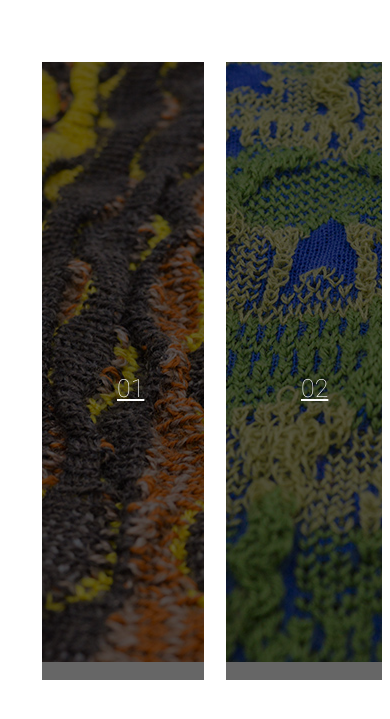
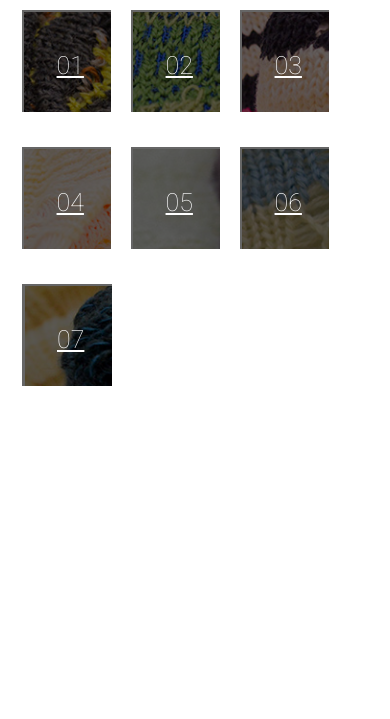
Before and after one commit to mateoreggie/mateoreggie.github.io, a PHP site: page /textiles/materials/m_landing.html in a window 390 px wide. Shown: the top 719 px of the page. Run offline with PHP 8.4, Linux system fonts and the light colour scheme.

Commit message:
make mobile compatible

```diff
--- a/index.html
+++ b/index.html
@@ -3,6 +3,7 @@
   <meta lang ="en">
   <meta charset = "utf-8">
   <title>HOME</title>
+  <meta name="viewport" content="width=device-width, initial-scale=1.0">
   <link rel="stylesheet" href="./styles.css">
   <link rel="preconnect" href="https://fonts.googleapis.com">
 <link rel="preconnect" href="https://fonts.gstatic.com" crossorigin>
@@ -41,7 +42,7 @@
 <div id="homecontent">
 
 <div class="link">
-<label for="homepage button">PROJECTS</label>
+<label style="left:28%;" for="homepage button">PROJECTS</label>
 <div class="imageoverlay"></div>
 <a href="./textiles/projects/projects.html">
 <img alt="Detail of a neon colored fabric in an alternating checkerboard pattern in pink, purple and yellow. The surface wavers with numerious pleats illuminated by light from above."
@@ -53,7 +54,7 @@ src="./textiles/icons/projects.jpg"></img>
 <a href="./textiles/patterns/patterns.html">
 <img alt="Complex pattern where cream elements weave in and out between blues filling in between space with details accenting the composition in shades of brown, pink and orange." src="./textiles/icons/pattern.jpg"></img>
 </a>
-<label for="homepage button">PATTERNS</label>
+<label style="left:28%;" for="homepage button">PATTERNS</label>
 <div class="imageoverlay"></div>
 
 </div>
--- a/js.js
+++ b/js.js
@@ -113,7 +113,7 @@ function makeWindow(parentDoc, event){
 		img.style.width="auto";img.style.height="95%";img.style.display="inline-block";img.style.marginTop="1.2%";
 
 
-		bt.innerText="X";bt.style.position="absolute";bt.style.left="97.3%";bt.style.top="9px";
+		bt.innerText="X";bt.style.position="absolute";bt.style.left="15px";bt.style.top="9px";
 		bt.className="blowupExit";bt.style.backgroundColor="white";bt.style.fontFamily="\'Roboto'\,sans-serif";
 		bt.style.fontWeight="200";bt.style.borderStyle="none";bt.style.fontSize="30px";
 
--- a/other.html
+++ b/other.html
@@ -4,6 +4,7 @@
   <meta lang ="en">
   <meta charset = "utf-8">
   <title>LANDING PAGE</title>
+    <meta name="viewport" content="width=device-width, initial-scale=1.0">
   <link rel="stylesheet" href="./styles.css">
    <link rel="preconnect" href="https://fonts.googleapis.com">
 <link rel="preconnect" href="https://fonts.gstatic.com" crossorigin>
--- a/styles.css
+++ b/styles.css
@@ -33,6 +33,10 @@ button{
 button:hover{
 	color:gray;
 	cursor:pointer;
+}
+
+a{
+    text-decoration:none;
 }
 
 button img{
@@ -86,10 +90,12 @@ h1 {
 .content{
 	display:flex;
 	flex-direction:row;
-	gap:50px;
-	margin-top:50px;
+	gap:20px;
+	//margin-top:50px;
 	border-style:none;
 }
+
+
 
 #materials_landing{
 	gap:10px;
@@ -172,8 +178,9 @@ h1 {
 	margin:0 0 0 0;
 	padding:0;
 	font-weight:300;
-	font-size:17px;
+
 }
+
 
 .sidebar a{
 	text-decoration:none;
@@ -190,7 +197,7 @@ h1 {
 
 
 .sidebar li{
-	padding: 5px;
+    padding: 5px;
 }
 
 .samples{
@@ -256,10 +263,18 @@ h1 {
 	opacity:1;
 	z-index:2;
 	font-weight:200;
-	top:50%;
+	top:45%;
 	left:32%;
 	text-decoration:underline;
 	font-size:25px;
+}
+
+.iframe_content{
+	display:flex;
+	flex-direction:row;
+	gap:20px;
+	//margin-top:50px;
+	border-style:none;
 }
 
 .mlink label{
@@ -319,3 +334,173 @@ h1 {
 .webproject:hover{
 	color:gray;
 }
+
+@media screen and (min-width:401px){
+    .sidebar{
+	font-size:17px;
+    }
+
+}
+
+@media screen and (max-width:400px){
+    body{
+	margin:0;
+	padding:0;
+    }
+
+    a{
+	font-size:12px;
+    }
+
+    pre{
+	margin-left:20px;
+	font-size:8px;
+    }
+
+    .info{
+	margin-left:10px;
+    }
+
+    .info h3{
+	font-size:12px;
+    }
+
+    .samples a{
+	font-size:12px;
+    }
+
+    .ibody{
+	overflow-x:clip;
+    }
+
+    #mibody{
+	margin-left:12px;
+	//overflow-y:clip;
+    }
+
+    #mend{
+	width:100px;
+	overflow:clip;
+    }
+
+    .content{
+	height:84vh;
+	//width:110vw;
+	flex-direction:column;
+    }
+
+    .contact{
+	margin-left:10px;
+    }
+
+    .portfolio{
+	width:90%;
+    }
+
+    .patcontent img{
+	height:140px;
+	width:auto;
+    }
+
+    .portcontent .vertical img{
+	width:200px;
+	height:auto;
+    }
+
+    .sidebar{font-size:12px;
+	     margin:8px;
+	    }
+
+    #homecontent{
+	flex-direction:column;
+    }
+
+    h4{font-size:13px;}
+
+    address{font-size:12px;}
+    h1{font-size:20px;
+       margin:8px;
+      }
+    .iframe_content img{
+	width:240px;
+	height:240px;
+	object-fit:cover;
+    }
+    .iframe_content{
+	position:absolute;
+	top:0;
+	flex-direction:column;
+	gap:10px;
+	//margin-right:50px;
+	text-align:center;
+    }
+
+    #materials_landing{
+	flex-direction:row;
+	flex-wrap:wrap;
+    }
+
+    #materials_landing a{
+	width:75px;
+	//height:150px;
+	//padding:2px;
+	overflow:clip;
+	margin-top:0;
+    }
+
+    #materials_landing img{
+	height:100px;
+	object-fit:cover;
+    }
+    .materialoverlay{
+	width:90%;
+	height:80%;
+	top:10px;
+	left:10px;
+    }
+    .mlink label{
+	top:40%;
+	left:45%;
+    }
+    .link{
+	margin-left:25px;
+    }
+
+    .link label{
+	font-size:20px;
+	left:10%;
+
+    }
+
+    #homecontent .link{
+	margin-top:10px;
+	height:250px;
+	width:250px;
+    }
+
+    #homecontent .link img{
+	height:250px;
+	width:250px;
+	object-fit:cover;
+    }
+
+    .portcontent{
+	margin-left:12px;
+    }
+
+    .portcontent img{
+	width:230px;
+	height:auto;
+    }
+
+    #illusory{left:5%;}
+    #undulation{left:23%;}
+    #seafish{left:33%;}
+    #soft_encryption{left:15%;}
+
+    .sidebar li{
+	display:inline;
+    }
+
+
+}
--- a/textiles/materials/m_landing.html
+++ b/textiles/materials/m_landing.html
@@ -17,13 +17,13 @@
 	window.addEventListener("load", onloadIndex);
 </script>
 
-<body>
+<body id="mibody">
 
-<div class="content" id="materials_landing">
+<div class="iframe_content" id="materials_landing">
 
 <div class="mlink">
 <a href="./sample1/gallery.html" class="imgbt"><img alt="Closeup of a knit fabric whose surface is made up of vertical waves in varying stripes of black, yellow, and browns."
-src="./sample1/icon.jpg"><img></a>
+src="./sample1/icon.jpg"></img></a>
 <div class="materialoverlay"></div>
 <label for="homepage button">01</label>
 </div>
--- a/textiles/materials/materials.html
+++ b/textiles/materials/materials.html
@@ -5,6 +5,7 @@
   <meta charset = "utf-8">
   <title>MATERIALS</title>
   <link rel="stylesheet" href="../../styles.css">
+  <meta name="viewport" content="width=device-width, initial-scale=1.0">
   <link rel="preconnect" href="https://fonts.googleapis.com">
 <link rel="preconnect" href="https://fonts.gstatic.com" crossorigin>
 <link href="https://fonts.googleapis.com/css2?family=Roboto:ital,wght@0,100;0,300;0,400;0,500;0,700;0,900;1,100;1,300;1,400;1,500;1,700;1,900&family=Rubik:ital,wght@0,300..900;1,300..900&display=swap" rel="stylesheet">
@@ -12,12 +13,12 @@
 
 <body>
 
-<h1>MATEO REGGIE | MATERIALS</h1>
+<a href="../../index.html"><h1>MATEO REGGIE | MATERIALS</h1></a>
 
 <div class="content">
 
 <ul class="sidebar">
-<li><a href="../../index.html">Home</a>
+<!--<li><a href="../../index.html">Home</a>-->
 <!-- <li><a href="../../about.html">About</a> -->
 <li><a href="../projects/projects.html">Projects</a>
 <li><a href="../materials/materials.html">> Materials</a>
--- a/textiles/patterns/p_landing.html
+++ b/textiles/patterns/p_landing.html
@@ -17,9 +17,9 @@
 	window.addEventListener("load", onloadIndex);
 </script>
 
-<body>
+<body class="ibody">
 
-<div class="content">
+<div class="iframe_content">
 
 <div class="link">
 <a href="./seafish/gallery.html"><img alt="Repeating pattern depicting long, thin fish curled around each other in an intersecting circular pattern above scattered starfish and flower-like elements, which is split down the middle between colors in shades of warmer and cooler greens and a darker palette of deep purples, blues and mageneta."
--- a/textiles/patterns/patterns.html
+++ b/textiles/patterns/patterns.html
@@ -3,6 +3,7 @@
 <head>
   <meta lang ="en">
   <meta charset = "utf-8">
+  <meta name="viewport" content="width=device-width, initial-scale=1.0">
   <title>PATTERNS</title>
   <link rel="stylesheet" href="../../styles.css">
   <link rel="preconnect" href="https://fonts.googleapis.com">
@@ -12,12 +13,12 @@
 
 <body>
 
-<h1>MATEO REGGIE | PATTERN DESIGNS</h1>
+<a href="../../index.html"><h1>MATEO REGGIE | PATTERN DESIGNS</h1></a>
 
 <div class="content">
 
 <ul class="sidebar">
-<li><a href="../../index.html">Home</a>
+<!--<li><a href="../../index.html">Home</a>-->
 <!-- <li><a href="../../about.html">About</a> -->
 <li><a href="../projects/projects.html">Projects</a>
 <li><a href="../materials/materials.html">Materials</a>
--- a/textiles/projects/pr_landing.html
+++ b/textiles/projects/pr_landing.html
@@ -16,9 +16,9 @@
 	window.addEventListener("load", onloadIndex);
 </script>
 
-<body>
+<body class="ibody">
 
-<div class="content">
+<div class="iframe_content">
 
 <div class="link">
 <a href="./illusory_world_portal/illusory_world.html"><img alt="temp"
--- a/textiles/projects/projects.html
+++ b/textiles/projects/projects.html
@@ -3,6 +3,7 @@
 <head>
   <meta lang ="en">
   <meta charset = "utf-8">
+  <meta name="viewport" content="width=device-width, initial-scale=1.0">
   <title>PROJECTS</title>
   <link rel="stylesheet" href="../../styles.css">
   <link rel="preconnect" href="https://fonts.googleapis.com">
@@ -12,12 +13,12 @@
 
 <body>
 
-<h1>MATEO REGGIE | COMPLETED PROJECTS</h1>
+<a href="../../index.html"><h1>MATEO REGGIE | COMPLETED PROJECTS</h1></a>
 
 <div class="content">
 
 <ul class="sidebar">
-<li><a href="../../index.html">Home</a>
+<!--<li><a href="../../index.html">Home</a>-->
 <!-- <li><a href="../../about.html">About</a> -->
 <li><a href="../projects/projects.html">> Projects</a>
 <li><a href="../materials/materials.html">Materials</a>
```
